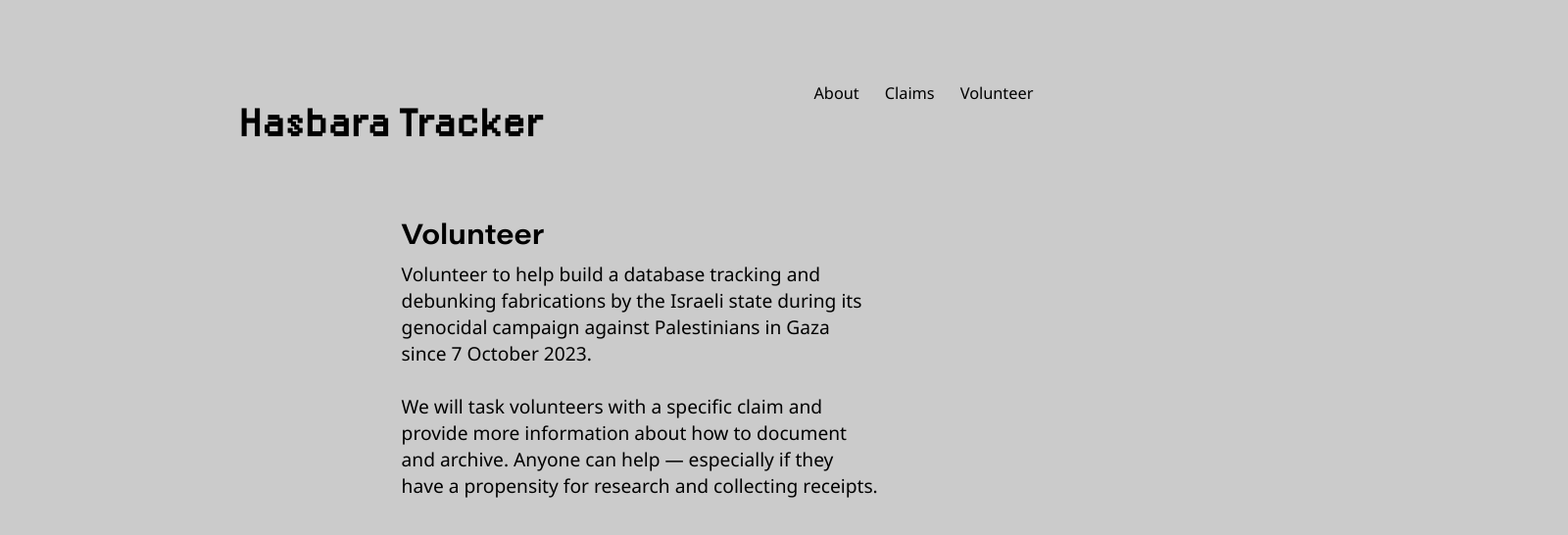
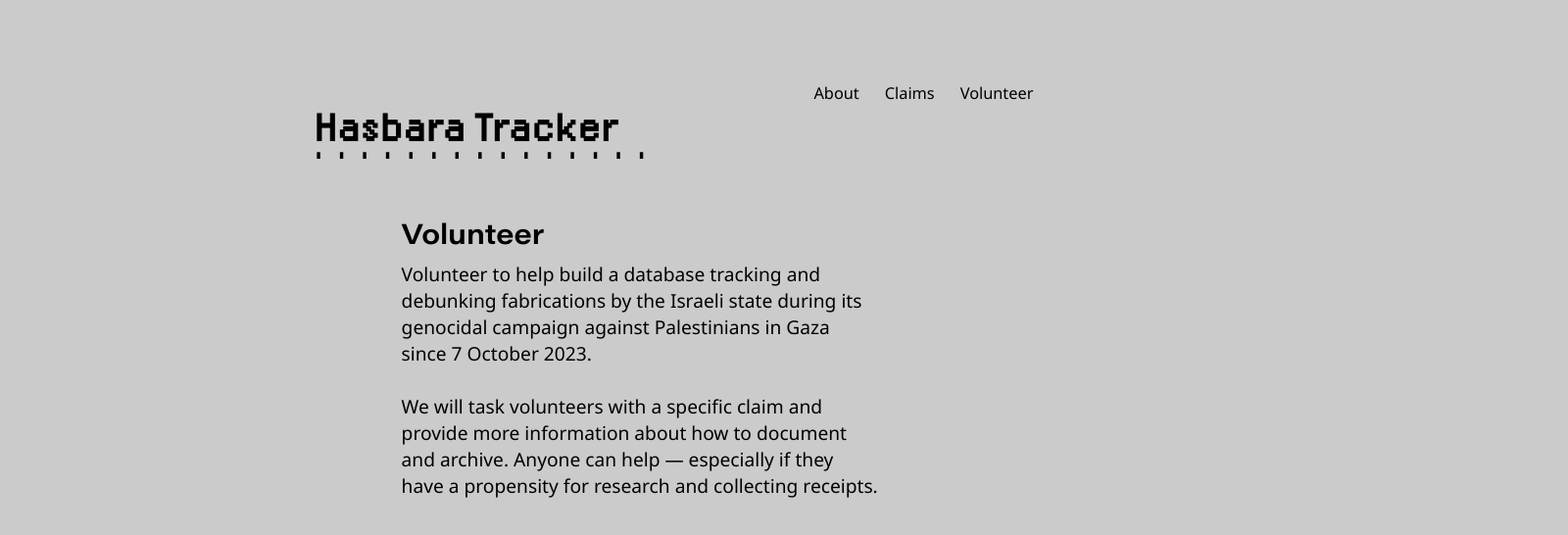
Before and after one commit to tamtzekin/hasbara-tracker, a React (Create React App) app: page /volunteer in a window 1280 px wide. Shown: the top 546 px of the page at 98% size, 1600 px wide, since content can reach past the window. Built offline with nearby package versions, Linux system fonts and the light colour scheme.

Commit message:
stop h1 from showing on individual Claim page

```diff
--- a/src/App.js
+++ b/src/App.js
@@ -23,8 +23,6 @@ const App = () => {
             <Router>
 
                 <NavBar />
-                <h1>Hasbara Tracker</h1>
-                {/* <Homepage /> */}
                 <VideoPlayer />
                 <Routes>
                     <Route path="/homepage" element={<Homepage />} />
--- a/src/components/About.js
+++ b/src/components/About.js
@@ -2,11 +2,18 @@ import './Homepage.css';
 
 const About = () => {
     return (
+        <>
+        <span class="header-container">
+            <h1>Hasbara Tracker</h1>
+                <span id="dots">. . . . . . . . . . . . . . .</span>
+        </span>
+
         <span className="content-container">
             <h2>About</h2>
                 We’re working on documenting and debunking claims made by the Israeli regime during its most recent – and unprecedented – genocidal campaign in Gaza since 7 Oct 2023. The Israeli settler-colony continues to spread disinformation to manufacture consent for ethnic cleansing and land theft, as it has since the Nakba. Our aim is to centralise this information.
                 <br />
         </span>
+        </>
     )
 }
 
--- a/src/components/ClaimA.js
+++ b/src/components/ClaimA.js
@@ -10,7 +10,7 @@ const ClaimA = () => {
     <>
 
       <Link to="/claims"><div className="arrow">⭪</div></Link>
-      <h1 class="claim-heading">Claim: Forty bbs</h1>
+      <h1 class="claim-heading">Claim: Forty beheaded babies</h1>
 
 <span class="table-container">
       <table>
--- a/src/components/ClaimPage.css
+++ b/src/components/ClaimPage.css
@@ -142,11 +142,11 @@ body {
       }
 
       /* Add styling to the filtered items */
-      .filtered-item {
+      /* .filtered-item {
           display: none;
           margin-top: 2.5%;
-          font-family: monospace;
-      }
+          font-family: 'Segoe UI', Tahoma, Geneva, Verdana, sans-serif;
+      } */
 
       table.a {
         color: #345c00;
--- a/src/components/FilterDisplay.js
+++ b/src/components/FilterDisplay.js
@@ -39,6 +39,10 @@ const FilterDisplay = () => {
 
     return (
     <>
+            <span class="header-container">
+            <h1>Hasbara Tracker</h1>
+                <span id="dots">. . . . . . . . . . . . . . .</span>
+        </span>
     <span class="content-container">
         <h2>Claims</h2>
 
--- a/src/components/Homepage.js
+++ b/src/components/Homepage.js
@@ -14,10 +14,7 @@ const Homepage = () => {
 
   return (
     <>
-    <span class="header-container">
-          <h1>Hasbara Tracker</h1>
-          <span id="dots">. . . . . . . . . . . . . . .</span>
-          </span>
+
 
           {/* <div className="navbar">
             <Link to="/about" onClick={handleClick}>About</Link>
--- a/src/components/VolunteerForm.js
+++ b/src/components/VolunteerForm.js
@@ -2,12 +2,18 @@ import '../App.css';
 
 const VolunteerForm = () => {
     return (
+        <>
+                <span class="header-container">
+            <h1>Hasbara Tracker</h1>
+                <span id="dots">. . . . . . . . . . . . . . .</span>
+        </span>
         <span className='content-container'>
             <h2>Volunteer</h2>
                 Volunteer to help build a database tracking and debunking fabrications by the Israeli state during its genocidal campaign against Palestinians in Gaza since 7 October 2023.<br />
                 <br />
                 We will task volunteers with a specific claim and provide more information about how to document and archive. Anyone can help — especially if they have a propensity for research and collecting receipts.
         </span>
+        </>
     )
 }
 
```
